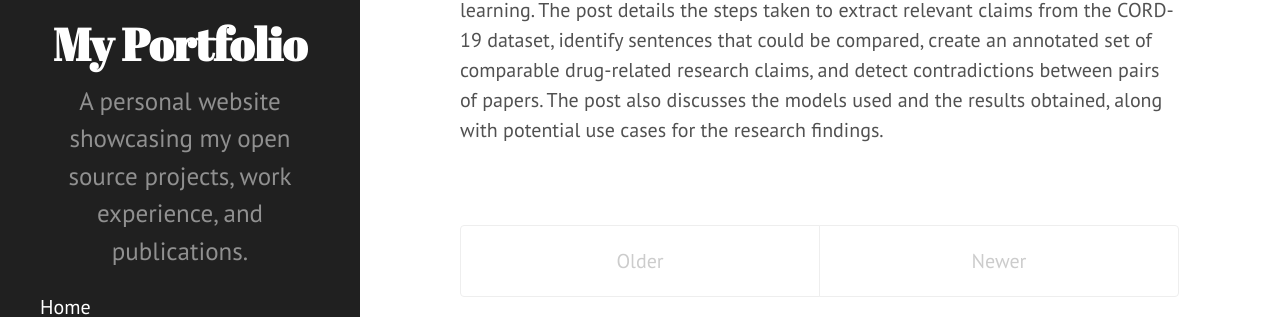
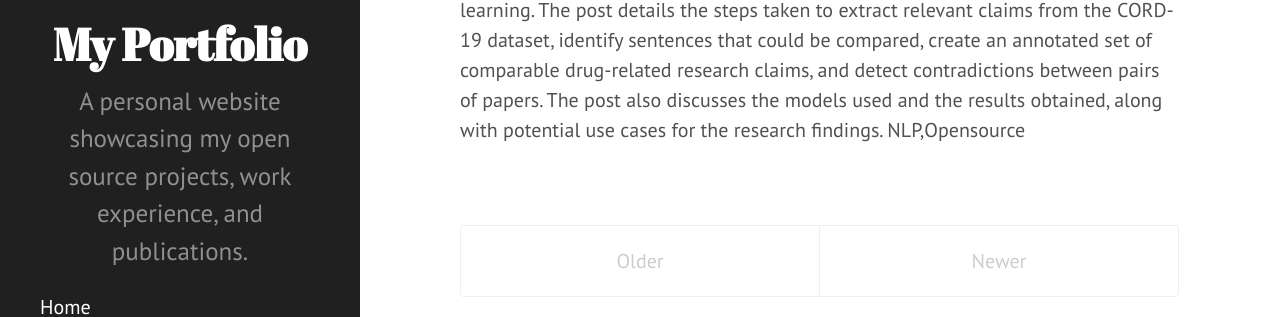
Before and after one commit to 97harsh/97harsh.github.io, a Jekyll site: the page built from index.html, in a window 1280 px wide. Shown: the part 325-642 px from the top of the page. Built offline with Jekyll 4.4.1, drawn with Linux system fonts in a browser that asks for light colours; Markdown is read by kramdown in place of the engine named in the settings; the list of posts is cut into pages by our own code; some of the changed text lies outside the part shown.

Commit message:
also show post tags

```diff
--- a/index.html
+++ b/index.html
@@ -15,6 +15,7 @@ title: Home
     <span class="post-date">{{ post.date | date_to_string }}</span>
 
     {{ post.description }}
+    {{post.tags}}
   </div>
   {% endfor %}
 </div>
```
